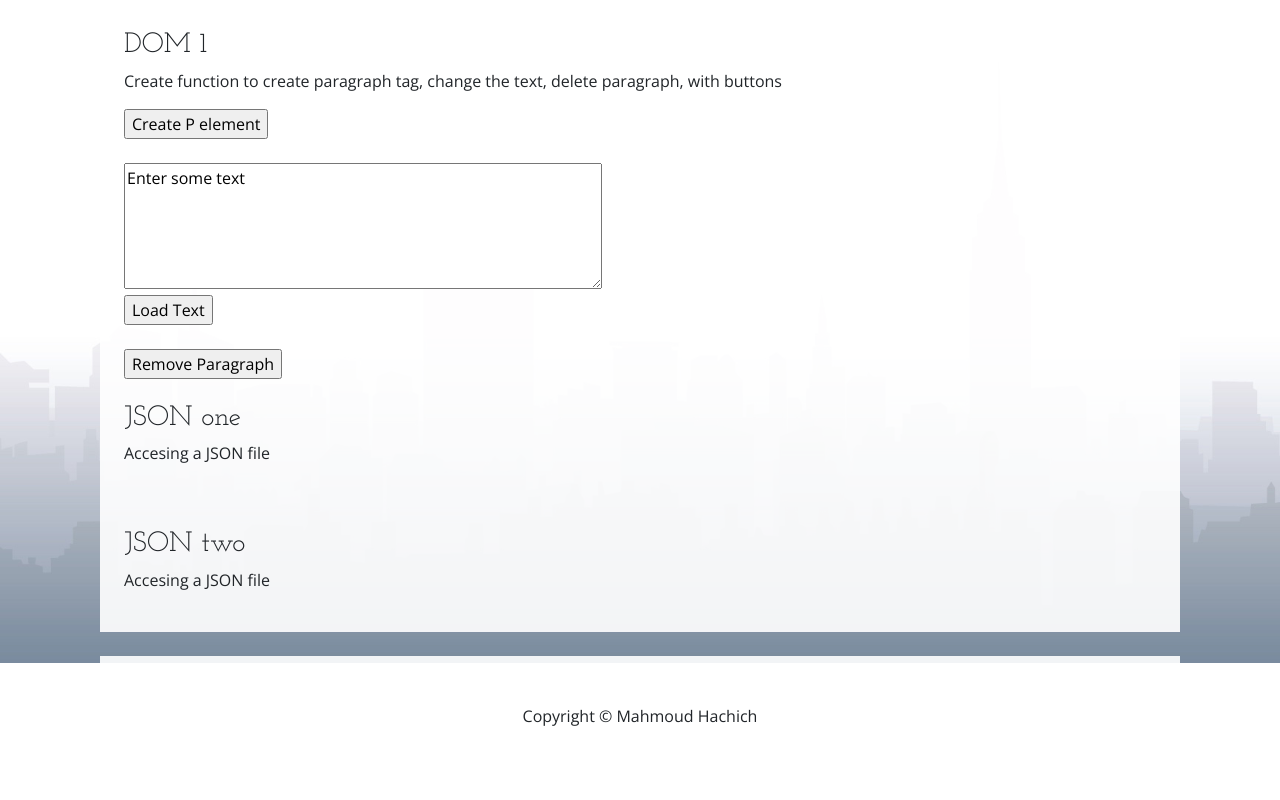
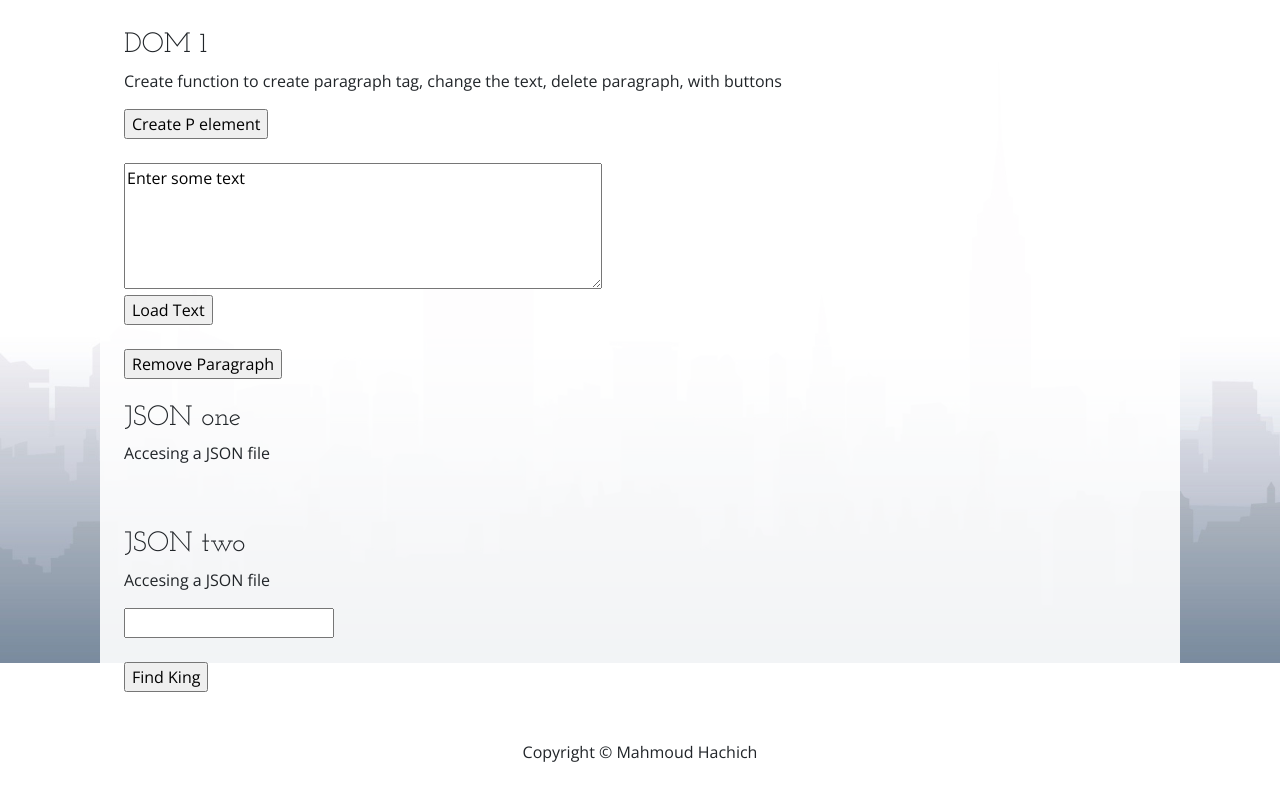
Before and after one commit to Hachichm/Hachichm.github.io, a website: page about.html in a window 1280 px wide. Shown: the part 937-1737 px from the top of the page. Before the commit the page ends 1713 px from the top, so only its background shows below. Drawn offline with nearby package versions, Linux system fonts and the light colour scheme; no server answers.

Commit message:
Thursday Morning JSON 2 update

```diff
--- a/about.html
+++ b/about.html
@@ -225,23 +225,38 @@
         <h3>JSON two </h3>
         <p>Accesing a JSON file</p>
         <script>
-          var requestURL = 'https://raw.githubusercontent.com/ewomackQA/JSONDataRepo/master/kings.json';
+          function jsonTwo(searchInput) {
+            var requestURL = "https://raw.githubusercontent.com/ewomackQA/JSONDataRepo/master/kings.json";
             var request = new XMLHttpRequest();
             request.open("GET", requestURL);
             request.responseType = "json"
             request.send();
             request.onload = function () {
 
+              $.getJSON("https://raw.githubusercontent.com/ewomackQA/JSONDataRepo/master/kings.json", function (data) {
 
-            $.getJSON('https://raw.githubusercontent.com/ewomackQA/JSONDataRepo/master/kings.json', function (obj) {
-              console.log(JSON.stringify(obj, null, 2));
+                data.forEach(function (input) {
+                  if (input.hse == searchInput) {
+                    var newP = document.getElementById("newJSON");
+                    var p = document.createElement("p");
+                    p.appendChild(document.createTextNode(JSON.stringify(input, null, 4)));
+                    newP.appendChild(p);
+                  }
+                  else if (input.hse)
+                });
               });
             }
+          }
         </script>
+        <input type="text" name="searchInput" id="searchInput" value=""><br><br>
+        <button onClick="jsonTwo(searchInput.value)" type="submit" value="Submit">Find King</button>
 
 
+        <!-- /.container -->
+
+        <div id="newJSON">
+
         </div>
-      <!-- /.container -->
 
         <footer class="bg-faded text-center py-5">
           <div class="container">
@@ -253,7 +268,7 @@
         <script src="vendor/jquery/jquery.min.js"></script>
         <script src="vendor/popper/popper.min.js"></script>
         <script src="vendor/bootstrap/js/bootstrap.min.js"></script>
-
+      </div>
 </body>
 
 </html>
```
Lines whose indentation alone changed are shown as unchanged.
